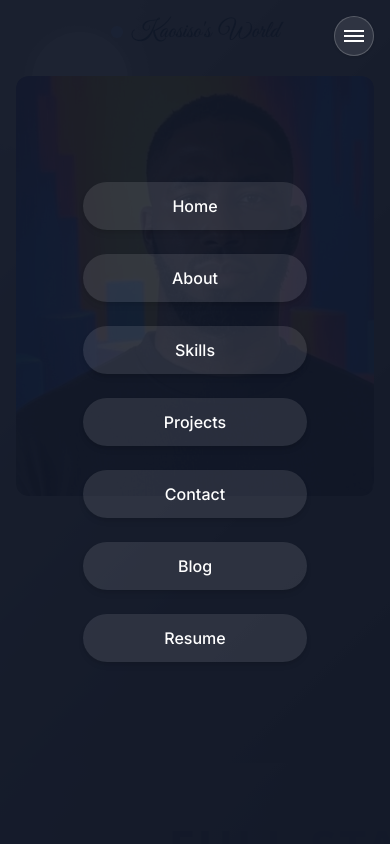
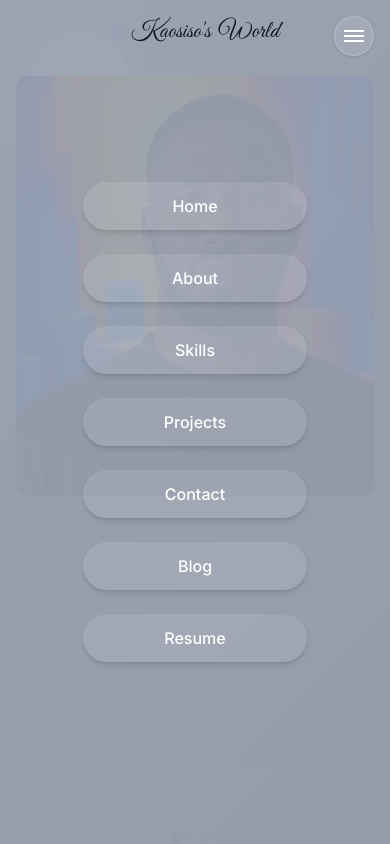
Before and after one commit to kaosiso/kaosiso, a React (Vite) app: page / in a window 390 px wide. Both pictures are taken after a click on the button 354 px from the left and 36 px from the top of the page. Shown: the top 844 px of the page. Built offline with nearby package versions, Linux system fonts and the light colour scheme.

Commit message:
changed some color

```diff
--- a/src/components/Navbar.jsx
+++ b/src/components/Navbar.jsx
@@ -56,7 +56,7 @@ const Navbar = () => {
 
       {/* Fullscreen Mobile Menu */}
       {mobileOpen && (
-        <div className="fixed inset-0 bg-[#111827]/95 z-40 flex flex-col items-center justify-center gap-6 sm:hidden">
+        <div className="fixed inset-0 bg-gray-400/95 z-40 flex flex-col items-center justify-center gap-6 sm:hidden">
           {navItems.map((label) => (
             <button
               key={label}
--- a/src/index.css
+++ b/src/index.css
@@ -79,8 +79,8 @@ html, body {
 }
 
 #nprogress .spinner-icon {
-  border-top-color: #6366f1;
-  border-left-color: #6366f1;
+  border-top-color: #dadadc;
+  border-left-color: #949498;
 }
 
 @keyframes fadeOutSlow {
```
